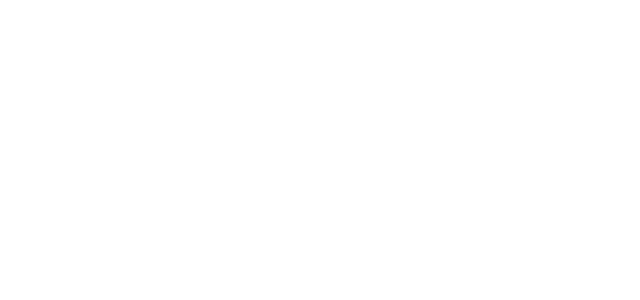
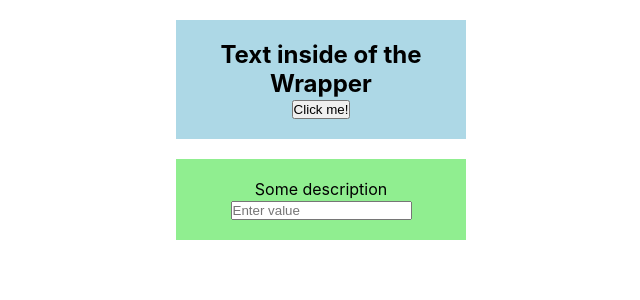
Before and after one commit to serhiishf/react-bohdan, a React (Vite) app: page / in a window 1280 px wide. Shown: the top 300 px of the page, without its empty margins (319-959 px from the left). Built offline with nearby package versions, Linux system fonts and the light colour scheme.

Commit message:
feat: Finished 19-children-prop

```diff
--- a/src/App.jsx
+++ b/src/App.jsx
@@ -1,7 +1,20 @@
 import './App.css';
+import Wrapper from './components/Wrapper';
 
-function App() {
-  return <div className="App"></div>;
+function App(props) {
+  return (
+    <div className="App">
+      <Wrapper color="lightblue">
+        <h2>Text inside of the Wrapper</h2>
+        <button>Click me!</button>
+      </Wrapper>
+      <Wrapper color="lightgreen">
+        <h2>{props.text}</h2>
+        <p>Some description</p>
+        <input type="text" placeholder='Enter value' />
+      </Wrapper>
+    </div>
+  );
 }
 
 export default App;
--- /dev/null
+++ b/src/components/Wrapper.jsx
@@ -0,0 +1,11 @@
+function Wrapper(props) {
+  const style = {
+    backgroundColor: props.color,
+    width: '250px',
+    padding: '20px',
+    margin: '20px auto',
+  };
+  return <div style={style}>{props.children}</div>;
+}
+
+export default Wrapper;
```
